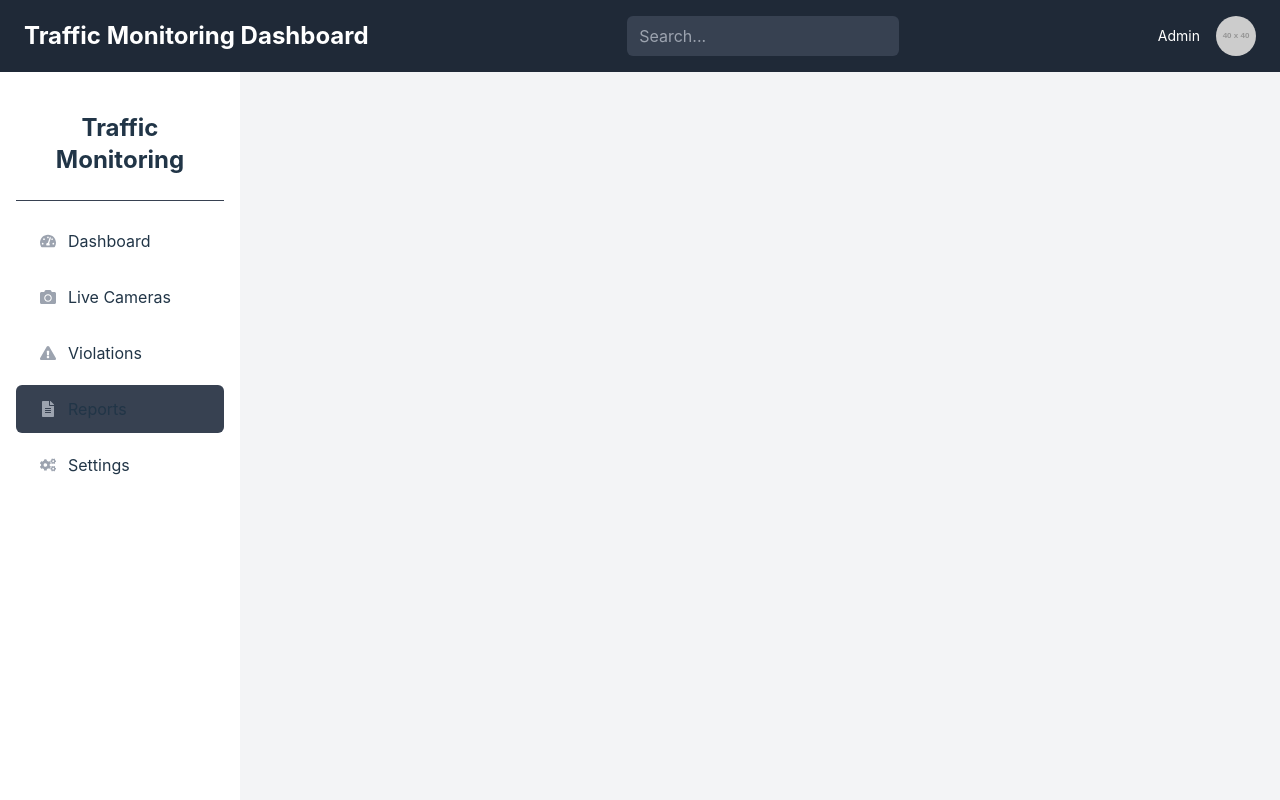
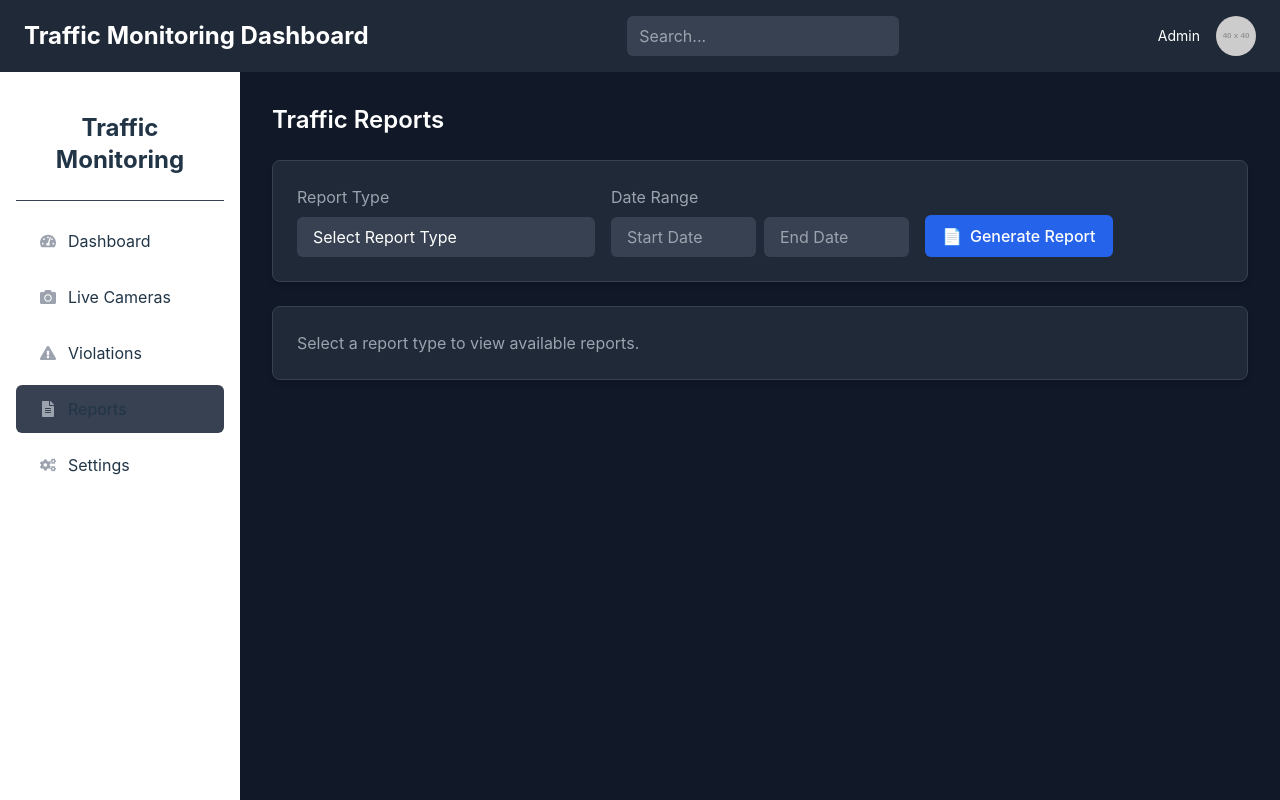
Before and after one commit to ridin2002/Traffic-monitoring, a React (Vite) app in the folder traffic_monitoring_frontend/: page / in a window 1280 px wide. Both pictures are taken after a click on the item "Reports". Built offline with nearby package versions, Linux system fonts and the light colour scheme.

Commit message:
added reorts.jsx

```diff
--- a/traffic_monitoring_frontend/src/App.jsx
+++ b/traffic_monitoring_frontend/src/App.jsx
@@ -6,6 +6,8 @@ import NavBar from "./components/NavBar";
 import LiveCameras from "./components/LiveCameras";
 import Violations from "./components/Violations";
 import Settings from "./components/Settings";
+import Reports from "./components/Reports";
+
 
 const App = () => {
   const [activeSection, setActiveSection] = useState("cameraAnalytics");
@@ -26,6 +28,8 @@ const App = () => {
         {activeSection === "liveCameras" && <LiveCameras />}
         {activeSection === "violations" && <Violations />}
         {activeSection === "settings" && <Settings />}
+        {activeSection === "reports" && <Reports />}
+
       </main>
       </div>
     </div>
--- /dev/null
+++ b/traffic_monitoring_frontend/src/components/Reports.jsx
@@ -0,0 +1,196 @@
+import React, { useState } from "react";
+import DatePicker from "react-datepicker";
+import "react-datepicker/dist/react-datepicker.css";
+
+const Report = () => {
+  const [startDate, setStartDate] = useState(null);
+  const [endDate, setEndDate] = useState(null);
+  const [selectedReport, setSelectedReport] = useState(""); // No default report selected
+  const [showDropdown, setShowDropdown] = useState(false); // Control dropdown visibility
+
+  // Define report content based on the selected report type
+  const renderReportContent = () => {
+    if (!selectedReport) {
+      return (
+        <p className="text-gray-400">
+          Select a report type to view available reports.
+        </p>
+      );
+    }
+
+    switch (selectedReport) {
+      case "Traffic Violations Summary":
+        return (
+          <>
+            <h3 className="text-lg font-medium text-white mb-4 flex items-center gap-2">
+              <span>🚫</span> Traffic Violations Summary
+            </h3>
+            <p className="text-gray-400 mb-4">
+              Summary of all traffic violations including type distribution and severity analysis.
+            </p>
+          </>
+        );
+      case "Speed Analysis Report":
+        return (
+          <>
+            <h3 className="text-lg font-medium text-white mb-4 flex items-center gap-2">
+              <span>🏎️</span> Speed Analysis Report
+            </h3>
+            <p className="text-gray-400 mb-4">
+              Detailed analysis of vehicle speeds across different zones and time periods.
+            </p>
+          </>
+        );
+      case "Vehicle Occupancy Trends":
+        return (
+          <>
+            <h3 className="text-lg font-medium text-white mb-4 flex items-center gap-2">
+              <span>👥</span> Vehicle Occupancy Trends
+            </h3>
+            <p className="text-gray-400 mb-4">
+              Insights into average vehicle occupancy and trends over time.
+            </p>
+          </>
+        );
+      case "Traffic Congestion Analysis":
+        return (
+          <>
+            <h3 className="text-lg font-medium text-white mb-4 flex items-center gap-2">
+              <span>🚦</span> Traffic Congestion Analysis
+            </h3>
+            <p className="text-gray-400 mb-4">
+              Analysis of traffic congestion patterns and peak time periods.
+            </p>
+          </>
+        );
+      case "Environmental Impact":
+        return (
+          <>
+            <h3 className="text-lg font-medium text-white mb-4 flex items-center gap-2">
+              <span>🌱</span> Environmental Impact
+            </h3>
+            <p className="text-gray-400 mb-4">
+              Assessment of environmental effects such as emissions and air quality.
+            </p>
+          </>
+        );
+      default:
+        return null;
+    }
+  };
+
+  return (
+    <div className="bg-gray-900 min-h-screen p-8">
+      <h2 className="text-2xl font-semibold text-white mb-6">Traffic Reports</h2>
+
+      {/* Filters Section */}
+      <div className="bg-gray-800 p-6 rounded-lg shadow-md border border-gray-700 mb-6">
+        <div className="grid grid-cols-3 gap-4">
+          {/* Report Type Dropdown */}
+          <div className="col-span-1 relative">
+            <label className="block text-gray-400 mb-2">Report Type</label>
+            <div
+              className="w-full px-4 py-2 bg-gray-700 text-white rounded-md cursor-pointer"
+              onClick={() => setShowDropdown(!showDropdown)}
+            >
+              {selectedReport || "Select Report Type"}
+            </div>
+            {showDropdown && (
+              <ul className="absolute mt-2 w-full bg-gray-700 text-white rounded-md shadow-lg z-10">
+                <li
+                  className="px-4 py-2 hover:bg-gray-600 cursor-pointer"
+                  onClick={() => {
+                    setSelectedReport("Traffic Violations Summary");
+                    setShowDropdown(false);
+                  }}
+                >
+                  🚫 Traffic Violations Summary
+                </li>
+                <li
+                  className="px-4 py-2 hover:bg-gray-600 cursor-pointer"
+                  onClick={() => {
+                    setSelectedReport("Speed Analysis Report");
+                    setShowDropdown(false);
+                  }}
+                >
+                  🏎️ Speed Analysis Report
+                </li>
+                <li
+                  className="px-4 py-2 hover:bg-gray-600 cursor-pointer"
+                  onClick={() => {
+                    setSelectedReport("Vehicle Occupancy Trends");
+                    setShowDropdown(false);
+                  }}
+                >
+                  👥 Vehicle Occupancy Trends
+                </li>
+                <li
+                  className="px-4 py-2 hover:bg-gray-600 cursor-pointer"
+                  onClick={() => {
+                    setSelectedReport("Traffic Congestion Analysis");
+                    setShowDropdown(false);
+                  }}
+                >
+                  🚦 Traffic Congestion Analysis
+                </li>
+                <li
+                  className="px-4 py-2 hover:bg-gray-600 cursor-pointer"
+                  onClick={() => {
+                    setSelectedReport("Environmental Impact");
+                    setShowDropdown(false);
+                  }}
+                >
+                  🌱 Environmental Impact
+                </li>
+              </ul>
+            )}
+          </div>
+
+          {/* Date Range Input */}
+          <div className="col-span-1">
+            <label className="block text-gray-400 mb-2">Date Range</label>
+            <div className="flex space-x-2">
+              <DatePicker
+                selected={startDate}
+                onChange={(date) => setStartDate(date)}
+                selectsStart
+                startDate={startDate}
+                endDate={endDate}
+                placeholderText="Start Date"
+                className="w-full px-4 py-2 bg-gray-700 text-white rounded-md"
+              />
+              <DatePicker
+                selected={endDate}
+                onChange={(date) => setEndDate(date)}
+                selectsEnd
+                startDate={startDate}
+                endDate={endDate}
+                placeholderText="End Date"
+                className="w-full px-4 py-2 bg-gray-700 text-white rounded-md"
+              />
+            </div>
+          </div>
+
+          {/* Generate Report Button */}
+          <div className="col-span-1 flex items-end">
+            <button className="bg-blue-600 px-4 py-2 rounded-md text-white hover:bg-blue-700 flex items-center gap-2">
+              <span>📄</span> Generate Report
+            </button>
+          </div>
+        </div>
+      </div>
+
+      {/* Report Content */}
+      <div className="bg-gray-800 p-6 rounded-lg shadow-md border border-gray-700">
+        {renderReportContent()}
+        {selectedReport && (
+          <button className="bg-blue-600 px-4 py-2 rounded-md text-white hover:bg-blue-700 flex items-center gap-2 mt-4">
+            <span>⬇️</span> Download PDF
+          </button>
+        )}
+      </div>
+    </div>
+  );
+};
+
+export default Report;
```
Also changed, not shown: traffic_monitoring_frontend/package.json (+6 -1 lines), 1 other file (tests, documents, lock files or other folders).
